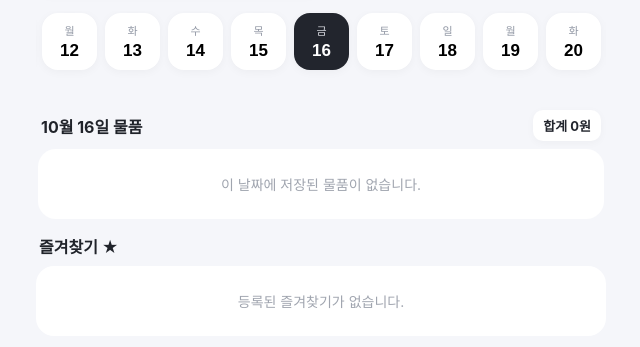
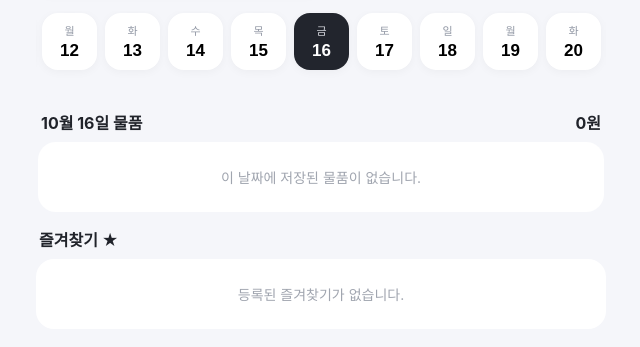
Before and after one commit to heo4209/item-record, a plain HTML site: page index.html in a window 1280 px wide. Shown: the part 125-472 px from the top of the page, without its empty margins (319-959 px from the left). Drawn offline with Linux system fonts and the light colour scheme.

Commit message:
Add files via upload

```diff
--- a/index.html
+++ b/index.html
@@ -80,7 +80,7 @@ input[type=number]{-moz-appearance:textfield}
 
 /* 선택한 날짜의 물품 합계 표시 */
 .day-section-title{gap:8px;flex-wrap:wrap}
-.daily-total{margin-left:auto;white-space:nowrap;background:#fff;border-radius:10px;padding:6px 10px;font-size:13px;font-weight:750;color:#22252d;box-shadow:0 2px 8px #00000009}
+.daily-total{margin-left:auto;white-space:nowrap;font-size:16px;font-weight:700;color:#20232a}
 </style>
 </head>
 <body>
@@ -108,7 +108,7 @@ input[type=number]{-moz-appearance:textfield}
         <h2 id="dateTitle">오늘 물품</h2>
         <span class="count" id="dateCount"></span>
       </div>
-      <span id="dayTotal" class="daily-total" aria-live="polite">합계 0원</span>
+      <span id="dayTotal" class="daily-total" aria-live="polite">0원</span>
     </div>
     <div id="dateList"></div>
   </div>
@@ -448,7 +448,7 @@ function renderLists(){
    const chosenDate=getValidDates().find(d=>toDateKey(d)===selectedDateKey) || new Date();
    document.getElementById('dateTitle').textContent=`${chosenDate.getMonth()+1}월 ${chosenDate.getDate()}일 물품`;
    const total = date.reduce((sum, it) => sum + (Number(it.amount) || 0), 0);
-   document.getElementById('dayTotal').textContent=`합계 ${new Intl.NumberFormat('ko-KR').format(total)}원`;
+   document.getElementById('dayTotal').textContent=`${new Intl.NumberFormat('ko-KR').format(total)}원`;
    document.getElementById('dayTotal').style.display='inline-block';
 
    document.getElementById('alwaysList').innerHTML=always.length ? always.map(card).join('') + '<button type="button" class="list-add-btn" onclick="openModal(null, true)">+</button>' : '<div class="empty" onclick="openModal(null, true)">등록된 즐겨찾기가 없습니다.</div>';
--- a/sw.js
+++ b/sw.js
@@ -1,5 +1,5 @@
 /* My Cart PWA: online-first, offline-capable. Does not touch localStorage. */
-const CACHE_NAME = 'my-cart-pages-v4-weekly-20261016';
+const CACHE_NAME = 'my-cart-pages-v5-total-text-20261016';
 const CACHE_PREFIX = 'my-cart-';
 const APP_SHELL = ['./', './index.html', './manifest.json', './icon-192.png', './icon-512.png'];
 const OFFLINE_PAGE = new URL('./index.html', self.registration.scope).href;
```
